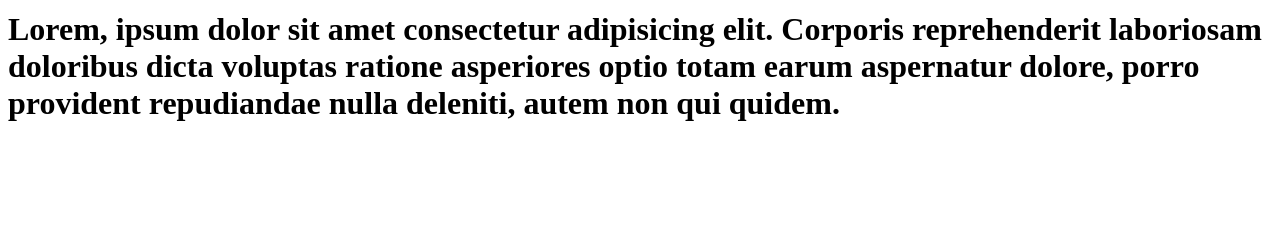
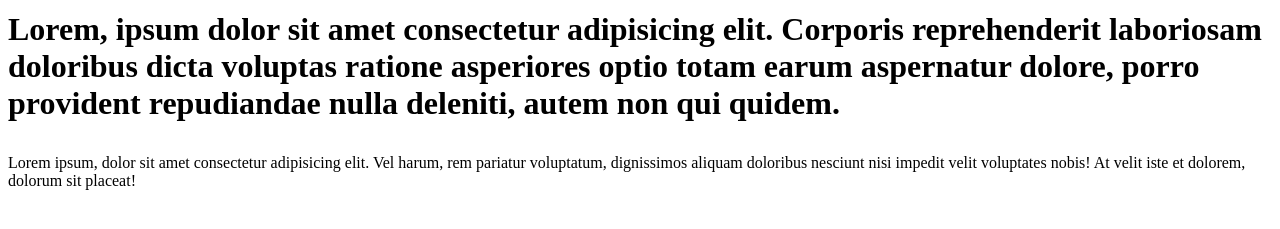
Before and after one commit to blendhacker/CursoGuanabara1, a plain HTML site: page site-exemplo/index.html in a window 1280 px wide. Shown: the part 79-308 px from the top of the page. Drawn offline with Linux system fonts and the light colour scheme.

Commit message:
adicionei um paragrafo

```diff
--- a/site-exemplo/index.html
+++ b/site-exemplo/index.html
@@ -10,5 +10,6 @@
     <h1>
         <p>Lorem, ipsum dolor sit amet consectetur adipisicing elit. Corporis reprehenderit laboriosam doloribus dicta voluptas ratione asperiores optio totam earum aspernatur dolore, porro provident repudiandae nulla deleniti, autem non qui quidem.</p>
     </h1>
+    <p>Lorem ipsum, dolor sit amet consectetur adipisicing elit. Vel harum, rem pariatur voluptatum, dignissimos aliquam doloribus nesciunt nisi impedit velit voluptates nobis! At velit iste et dolorem, dolorum sit placeat!</p>
 </body>
 </html>
```
